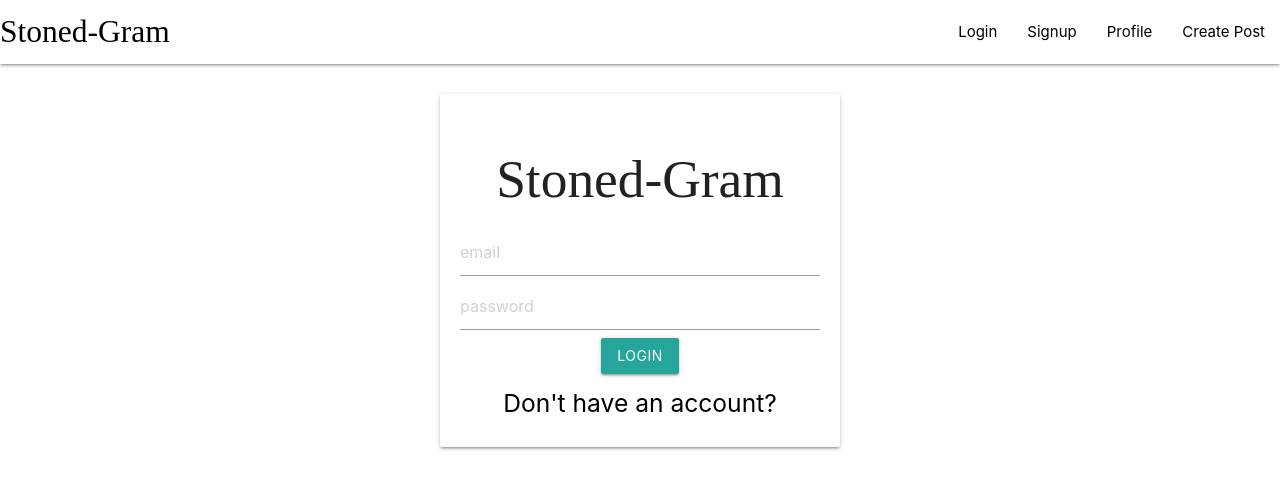
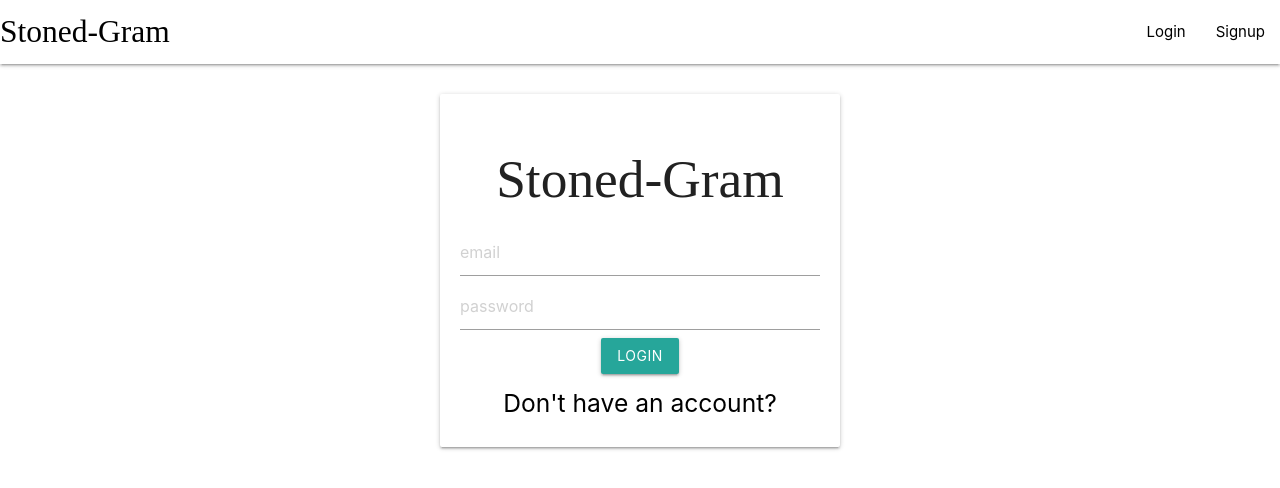
Before and after one commit to codeword7/instaclone, a React (Create React App) app in the folder client/: page /login in a window 1280 px wide. Shown: the top 488 px of the page. Built offline with nearby package versions, Linux system fonts and the light colour scheme; a web font is replaced by a local one.

Commit message:
changed links on nav
implemented the use of state to hide links and redirect them to as possible

```diff
--- a/client/src/components/Navbar.js
+++ b/client/src/components/Navbar.js
@@ -1,16 +1,28 @@
-import React from "react";
+import React, {useContext} from "react";
 import {Link} from 'react-router-dom';
+import {UserContext} from '../App'
 
 const Navbar = () => {
+  const {state, dispatch} = useContext(UserContext);
+  const renderList = () => {
+    if(state){
+      return [
+            <li key="profile"><Link to="/profile">Profile</Link></li>,
+            <li key="createpost"><Link to="/create">Create Post</Link></li>
+      ]
+    }else{
+      return [
+            <li key="login"><Link to="/login">Login</Link></li>,
+            <li key="signup"><Link to="/signup">Signup</Link></li>
+      ]
+    }
+  }
     return(
         <nav>
         <div className="nav-wrapper white">
-          <Link to="/" className="brand-logo left">Stoned-Gram</Link>
+          <Link to={state ? "/" : "/login"} className="brand-logo left">Stoned-Gram</Link>
           <ul id="nav-mobile" className="right">
-            <li><Link to="/login">Login</Link></li>
-            <li><Link to="/signup">Signup</Link></li>
-            <li><Link to="/profile">Profile</Link></li>
-            <li><Link to="/create">Create Post</Link></li>
+            {renderList()}
           </ul>
         </div>
       </nav>
```
